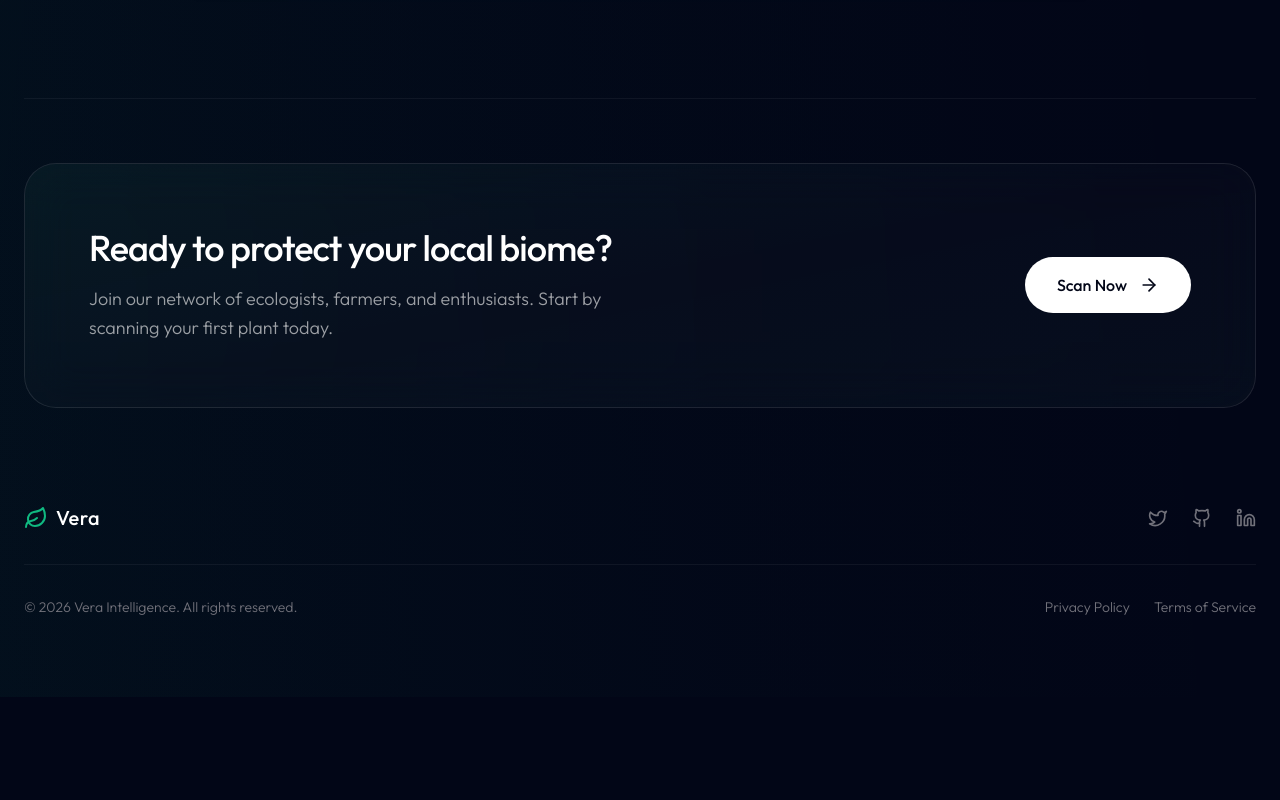
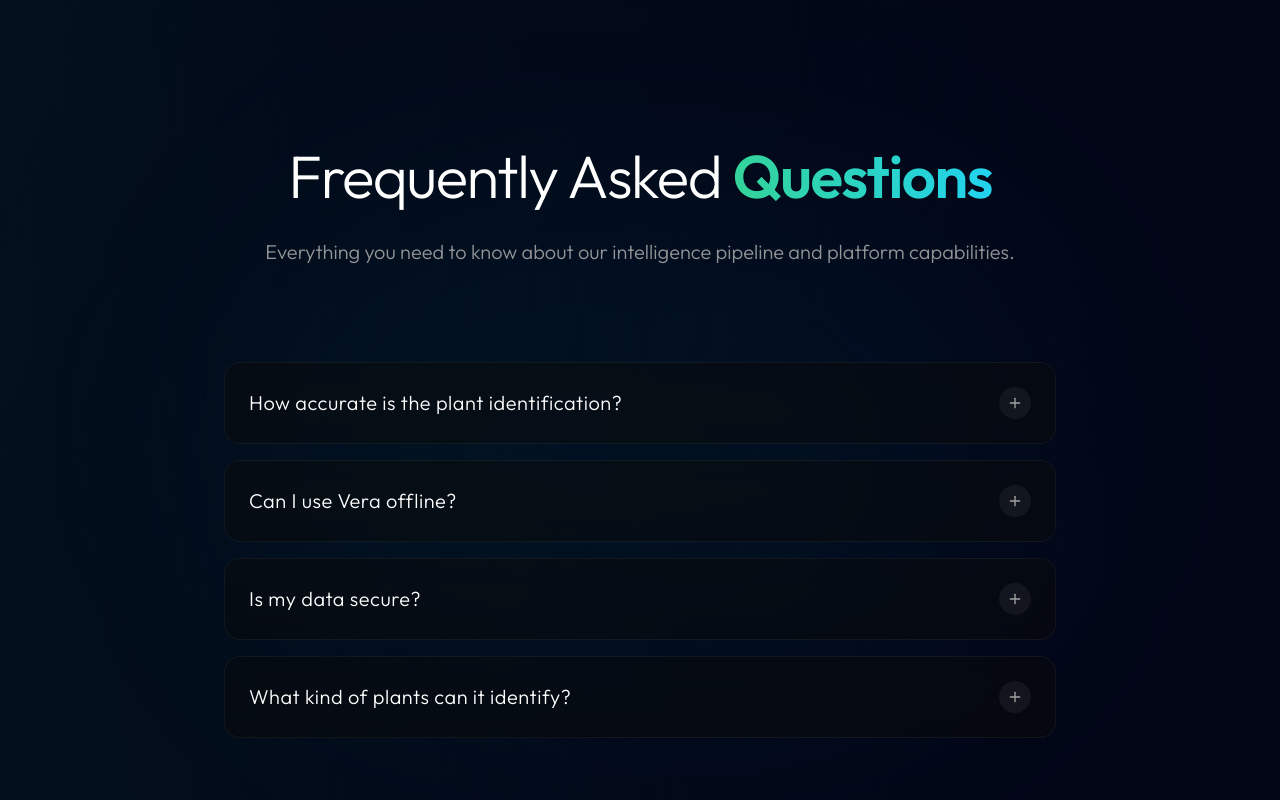
Before and after one commit to Charles-CS/Vera, a Next.js app: page / in a window 1280 px wide. Shown: the part 3100-3900 px from the top of the page. Before the commit the page ends 3797 px from the top, so only its background shows below. Built offline with nearby package versions, Linux system fonts and the light colour scheme.

Commit message:
feat(faq): add FAQ section below Intelligence Pipeline

```diff
--- a/src/app/page.tsx
+++ b/src/app/page.tsx
@@ -4,6 +4,7 @@
 import Features from "@/components/Features";
 import InfoSections from "@/components/InfoSections";
 import HowItWorks from "@/components/HowItWorks";
+import FAQ from "@/components/FAQ";
 import Footer from "@/components/Footer";
 import { motion } from "framer-motion";
 import { Leaf, Camera, Upload, Sparkles } from "lucide-react";
@@ -138,6 +139,8 @@ export default function Home() {
 
       <HowItWorks />
 
+      <FAQ />
+
       <Footer />
     </div>
   );
--- /dev/null
+++ b/src/components/FAQ.tsx
@@ -0,0 +1,104 @@
+"use client";
+
+import { useState } from "react";
+import { motion, AnimatePresence } from "framer-motion";
+import { Plus, Minus } from "lucide-react";
+
+const faqs = [
+  {
+    question: "How accurate is the plant identification?",
+    answer: "Our proprietary AI models achieve over 95% accuracy for common species and are continuously learning from global botanical datasets to improve rare species identification."
+  },
+  {
+    question: "Can I use Vera offline?",
+    answer: "Currently, Vera requires an active internet connection to route visual data through our cloud-based neural networks for high-precision analysis."
+  },
+  {
+    question: "Is my data secure?",
+    answer: "Absolutely. All image processing is done securely, and we do not store your personal photos unless you explicitly opt-in to help improve our AI models."
+  },
+  {
+    question: "What kind of plants can it identify?",
+    answer: "Vera can identify houseplants, outdoor flora, trees, fungi, and succulents. We also provide insights into plant health and cultivation protocols."
+  }
+];
+
+export default function FAQ() {
+  const [openIndex, setOpenIndex] = useState<number | null>(null);
+
+  const toggleFAQ = (index: number) => {
+    setOpenIndex(openIndex === index ? null : index);
+  };
+
+  return (
+    <section className="relative w-full py-20 md:py-28 bg-transparent overflow-hidden">
+      {/* Background ambient glow */}
+      <div className="absolute top-1/2 left-1/2 -translate-x-1/2 -translate-y-1/2 w-[800px] h-[500px] bg-cyan-500/5 blur-[120px] rounded-full pointer-events-none" />
+
+      <div className="max-w-4xl mx-auto px-6 lg:px-8 relative z-10">
+        <div className="text-center max-w-3xl mx-auto mb-16 md:mb-24">
+          <motion.h2
+            initial={{ opacity: 0, y: 20 }}
+            whileInView={{ opacity: 1, y: 0 }}
+            viewport={{ once: true, margin: "-100px" }}
+            transition={{ duration: 0.8, ease: [0.16, 1, 0.3, 1] }}
+            className="text-4xl md:text-5xl lg:text-6xl font-light tracking-tight text-white mb-8"
+          >
+            Frequently Asked <span className="font-semibold text-transparent bg-clip-text bg-gradient-to-r from-emerald-400 to-cyan-400">Questions</span>
+          </motion.h2>
+          <motion.p
+            initial={{ opacity: 0, y: 20 }}
+            whileInView={{ opacity: 1, y: 0 }}
+            viewport={{ once: true, margin: "-100px" }}
+            transition={{ duration: 0.8, delay: 0.1, ease: [0.16, 1, 0.3, 1] }}
+            className="text-neutral-400/90 text-lg md:text-xl font-light leading-relaxed"
+          >
+            Everything you need to know about our intelligence pipeline and platform capabilities.
+          </motion.p>
+        </div>
+
+        <div className="flex flex-col gap-4">
+          {faqs.map((faq, index) => (
+            <motion.div
+              key={index}
+              initial={{ opacity: 0, y: 20 }}
+              whileInView={{ opacity: 1, y: 0 }}
+              viewport={{ once: true, margin: "-50px" }}
+              transition={{ duration: 0.5, delay: index * 0.1 }}
+              className={`border border-white/5 rounded-2xl bg-neutral-950/50 backdrop-blur-md overflow-hidden transition-colors duration-500 hover:border-emerald-500/30 ${openIndex === index ? 'border-emerald-500/30' : ''}`}
+            >
+              <button
+                onClick={() => toggleFAQ(index)}
+                className="w-full px-6 py-6 flex items-center justify-between text-left focus:outline-none group"
+              >
+                <span className={`text-lg md:text-xl font-light tracking-wide transition-colors duration-300 ${openIndex === index ? 'text-emerald-300' : 'text-white group-hover:text-emerald-300'}`}>
+                  {faq.question}
+                </span>
+                <div className={`ml-4 flex-shrink-0 w-8 h-8 rounded-full flex items-center justify-center transition-colors duration-300 ${openIndex === index ? 'bg-emerald-500/20 text-emerald-400' : 'bg-white/5 text-neutral-400 group-hover:bg-white/10'}`}>
+                  {openIndex === index ? <Minus className="w-4 h-4" /> : <Plus className="w-4 h-4" />}
+                </div>
+              </button>
+
+              <AnimatePresence>
+                {openIndex === index && (
+                  <motion.div
+                    initial={{ height: 0, opacity: 0 }}
+                    animate={{ height: "auto", opacity: 1 }}
+                    exit={{ height: 0, opacity: 0 }}
+                    transition={{ duration: 0.4, ease: [0.16, 1, 0.3, 1] }}
+                  >
+                    <div className="px-6 pb-6 pt-0">
+                      <p className="text-neutral-400 font-light leading-relaxed text-base md:text-lg">
+                        {faq.answer}
+                      </p>
+                    </div>
+                  </motion.div>
+                )}
+              </AnimatePresence>
+            </motion.div>
+          ))}
+        </div>
+      </div>
+    </section>
+  );
+}
```
